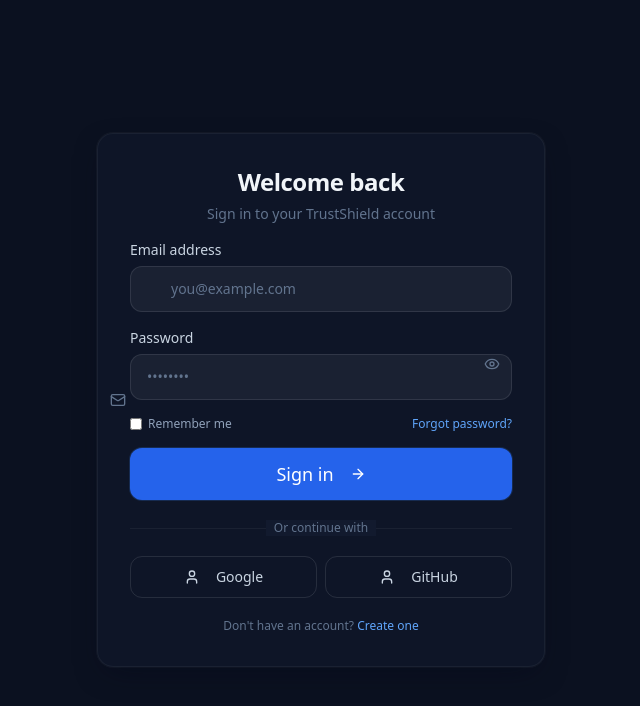
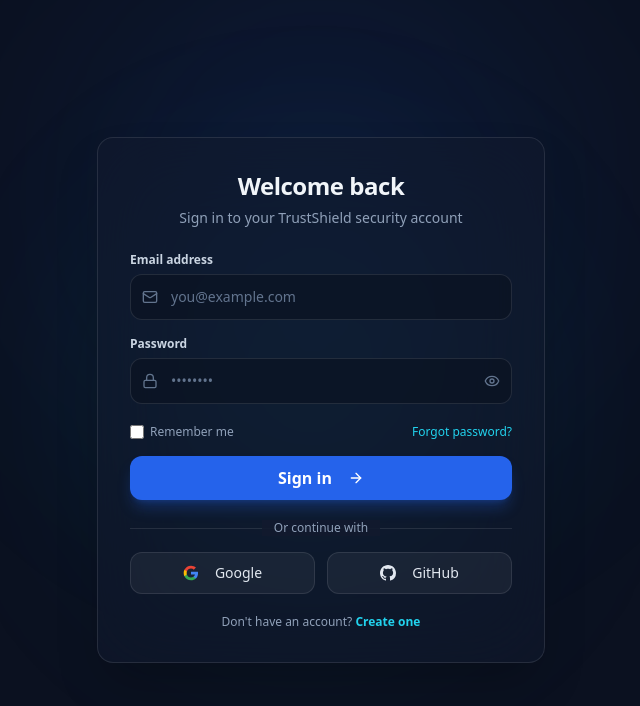
Before and after one commit to artlinger2331/ASPD-TrustShield, a React (Vite) app in the folder frontend/: page /login in a window 1280 px wide. Shown: the top 706 px of the page, without its empty margins (319-959 px from the left). Built offline with nearby package versions, Linux system fonts and the light colour scheme; no server answers.

Commit message:
Auto-sync: update frontend/src/pages/login.jsx

```diff
--- a/frontend/src/pages/login.jsx
+++ b/frontend/src/pages/login.jsx
@@ -1,19 +1,62 @@
-import { useState } from "react";
-import { Link, useNavigate } from "react-router-dom";
-import { Mail, Lock, Eye, EyeOff, ArrowRight, User } from "lucide-react";
+import { useState, useEffect } from "react";
+import { Link, useNavigate, useSearchParams } from "react-router-dom";
+import { Mail, Lock, Eye, EyeOff, ArrowRight } from "lucide-react";
 import { Button } from "@/components/ui/button";
 import { Card, CardHeader, CardTitle, CardDescription, CardContent } from "@/components/ui/card";
 import { Input, Label } from "@/components/ui/input";
 import { useAuth, useToast } from "@/hooks/useAuth";
 
+function GoogleIcon({ className = "w-4 h-4 mr-2" }) {
+  return (
+    <svg className={className} viewBox="0 0 24 24">
+      <path
+        fill="#4285F4"
+        d="M22.56 12.25c0-.78-.07-1.53-.2-2.25H12v4.26h5.92c-.26 1.37-1.04 2.53-2.21 3.31v2.77h3.57c2.08-1.92 3.28-4.74 3.28-8.09z"
+      />
+      <path
+        fill="#34A853"
+        d="M12 23c2.97 0 5.46-.98 7.28-2.66l-3.57-2.77c-.98.66-2.23 1.06-3.71 1.06-2.86 0-5.29-1.93-6.16-4.53H2.18v2.84C3.99 20.53 7.7 23 12 23z"
+      />
+      <path
+        fill="#FBBC05"
+        d="M5.84 14.09c-.22-.66-.35-1.36-.35-2.09s.13-1.43.35-2.09V7.06H2.18C1.43 8.55 1 10.22 1 12s.43 3.45 1.18 4.94l2.85-2.22.81-.63z"
+      />
+      <path
+        fill="#EA4335"
+        d="M12 5.38c1.62 0 3.06.56 4.21 1.64l3.15-3.15C17.45 2.09 14.97 1 12 1 7.7 1 3.99 3.47 2.18 7.06l3.66 2.84c.87-2.6 3.3-4.52 6.16-4.52z"
+      />
+    </svg>
+  );
+}
+
+function GitHubIcon({ className = "w-4 h-4 mr-2" }) {
+  return (
+    <svg className={className} fill="currentColor" viewBox="0 0 24 24">
+      <path d="M12 0C5.37 0 0 5.37 0 12c0 5.31 3.435 9.795 8.205 11.385.6.105.825-.255.825-.57 0-.285-.015-1.23-.015-2.235-3.015.555-3.795-.735-4.035-1.41-.135-.345-.72-1.41-1.23-1.695-.42-.225-1.02-.78-.015-.795.945-.015 1.62.87 1.845 1.23 1.08 1.815 2.805 1.305 3.495.99.105-.78.42-1.305.765-1.605-2.67-.3-5.46-1.335-5.46-5.925 0-1.305.465-2.385 1.23-3.225-.12-.3-.54-1.53.12-3.18 0 0 1.005-.315 3.3 1.23.96-.27 1.98-.405 3-.405s2.04.135 3 .405c2.295-1.56 3.3-1.23 3.3-1.23.66 1.65.24 2.88.12 3.18.765.84 1.23 1.905 1.23 3.225 0 4.605-2.805 5.625-5.475 5.925.435.375.81 1.095.81 2.22 0 1.605-.015 2.895-.015 3.3 0 .315.225.69.825.57A12.02 12.02 0 0024 12c0-6.63-5.37-12-12-12z" />
+    </svg>
+  );
+}
+
 export default function Login() {
   const { login } = useAuth();
   const { toast } = useToast();
   const navigate = useNavigate();
+  const [searchParams] = useSearchParams();
   const [showPassword, setShowPassword] = useState(false);
   const [loading, setLoading] = useState(false);
   const [email, setEmail] = useState("");
   const [password, setPassword] = useState("");
+
+  useEffect(() => {
+    const errorMsg = searchParams.get("error");
+    if (errorMsg) {
+      toast({
+        title: "Authentication Error",
+        description: decodeURIComponent(errorMsg),
+        type: "error",
+      });
+    }
+  }, [searchParams, toast]);
 
   const handleSubmit = async (e) => {
     e.preventDefault();
@@ -45,73 +88,108 @@ export default function Login() {
     }
   };
 
+  const handleOAuthLogin = (provider) => {
+    window.location.href = `http://localhost:8000/api/v1/auth/oauth/${provider}`;
+  };
+
   return (
-    <div className="min-h-screen flex items-center justify-center bg-navy-900 px-4">
-      <Card className="w-full max-w-md p-8">
-        <CardHeader className="text-center">
-          <CardTitle className="text-2xl font-bold text-slate-100">Welcome back</CardTitle>
-          <CardDescription>Sign in to your TrustShield account</CardDescription>
+    <div className="min-h-screen flex items-center justify-center bg-navy-900 px-4 relative overflow-hidden">
+      {/* Liquid background glow effect */}
+      <div className="absolute top-1/4 left-1/2 -translate-x-1/2 -translate-y-1/2 w-[500px] h-[500px] bg-blue-600/10 rounded-full blur-[120px] pointer-events-none" />
+      <div className="absolute bottom-1/4 left-1/3 w-[400px] h-[400px] bg-cyan-500/10 rounded-full blur-[100px] pointer-events-none" />
+
+      <Card className="w-full max-w-md p-8 relative z-10 glass border border-white/10 shadow-2xl backdrop-blur-2xl">
+        <CardHeader className="text-center pb-2">
+          <CardTitle className="text-2xl font-bold text-slate-100 tracking-tight">Welcome back</CardTitle>
+          <CardDescription className="text-slate-400 text-sm">Sign in to your TrustShield security account</CardDescription>
         </CardHeader>
-        <CardContent className="space-y-5">
+
+        <CardContent className="space-y-5 pt-4">
           <form onSubmit={handleSubmit} className="space-y-4">
-            <div>
-              <Label>Email address</Label>
+            <div className="relative">
+              <Label className="text-xs font-semibold text-slate-300">Email address</Label>
+              <div className="relative mt-1">
                 <Input
                   type="email"
                   placeholder="you@example.com"
                   value={email}
                   onChange={(e) => setEmail(e.target.value)}
-                className="pl-10"
+                  className="pl-10 bg-navy-900/60 border-white/10 text-white placeholder:text-slate-500 focus:border-cyan-400"
                 />
-              <Mail className="absolute left-3 top-1/2 -translate-y-1/2 w-4 h-4 text-slate-500" />
+                <Mail className="absolute left-3 top-1/2 -translate-y-1/2 w-4 h-4 text-slate-500 pointer-events-none" />
               </div>
+            </div>
+
             <div className="relative">
-              <Label>Password</Label>
+              <Label className="text-xs font-semibold text-slate-300">Password</Label>
+              <div className="relative mt-1">
                 <Input
                   type={showPassword ? "text" : "password"}
                   placeholder="••••••••"
                   value={password}
                   onChange={(e) => setPassword(e.target.value)}
+                  className="pl-10 pr-10 bg-navy-900/60 border-white/10 text-white placeholder:text-slate-500 focus:border-cyan-400"
                 />
+                <Lock className="absolute left-3 top-1/2 -translate-y-1/2 w-4 h-4 text-slate-500 pointer-events-none" />
                 <button
                   type="button"
                   onClick={() => setShowPassword(!showPassword)}
-                className="absolute right-3 top-1/2 -translate-y-1/2 text-slate-500 hover:text-white"
+                  className="absolute right-3 top-1/2 -translate-y-1/2 text-slate-500 hover:text-white transition-colors"
                   aria-label="Toggle password visibility"
                 >
                   {showPassword ? <EyeOff className="w-4 h-4" /> : <Eye className="w-4 h-4" />}
                 </button>
               </div>
-            <div className="flex items-center justify-between text-xs">
-              <label className="flex items-center gap-1.5 cursor-pointer text-slate-400 hover:text-white">
-                <input type="checkbox" className="w-3 h-3 rounded border-white/10 bg-white/5 text-blue-600" />
+            </div>
+
+            <div className="flex items-center justify-between text-xs pt-1">
+              <label className="flex items-center gap-1.5 cursor-pointer text-slate-400 hover:text-white transition-colors">
+                <input type="checkbox" className="w-3.5 h-3.5 rounded border-white/10 bg-white/5 text-blue-600 focus:ring-0" />
                 Remember me
               </label>
-              <Link to="/forgot-password" className="text-blue-400 hover:underline">Forgot password?</Link>
+              <Link to="/forgot-password" className="text-cyan-400 hover:text-cyan-300 transition-colors">
+                Forgot password?
+              </Link>
             </div>
-            <Button type="submit" loading={loading} className="w-full py-3 text-lg">
+
+            <Button type="submit" loading={loading} className="w-full py-2.5 text-base font-semibold bg-blue-600 hover:bg-blue-500 text-white shadow-lg shadow-blue-600/30 transition-all">
               Sign in <ArrowRight className="w-4 h-4 ml-2" />
             </Button>
           </form>
-          <div className="relative">
+
+          <div className="relative my-4">
             <div className="absolute inset-0 flex items-center">
-              <span className="w-full border-t border-white/5"></span>
+              <span className="w-full border-t border-white/10"></span>
             </div>
             <div className="relative flex justify-center text-xs">
-              <span className="px-2 bg-navy-800 text-slate-500">Or continue with</span>
+              <span className="px-3 bg-navy-800/90 text-slate-400 font-medium">Or continue with</span>
             </div>
           </div>
-          <div className="flex gap-2">
-            <Button variant="outline" className="flex-1">
-              <User className="w-4 h-4 mr-2" /> Google
+
+          <div className="flex gap-3">
+            <Button
+              type="button"
+              variant="outline"
+              onClick={() => handleOAuthLogin("google")}
+              className="flex-1 border-white/10 bg-white/5 hover:bg-white/10 text-slate-200 hover:text-white transition-all py-2.5 flex items-center justify-center font-medium"
+            >
+              <GoogleIcon className="w-4 h-4 mr-2" /> Google
             </Button>
-            <Button variant="outline" className="flex-1">
-              <User className="w-4 h-4 mr-2" /> GitHub
+            <Button
+              type="button"
+              variant="outline"
+              onClick={() => handleOAuthLogin("github")}
+              className="flex-1 border-white/10 bg-white/5 hover:bg-white/10 text-slate-200 hover:text-white transition-all py-2.5 flex items-center justify-center font-medium"
+            >
+              <GitHubIcon className="w-4 h-4 mr-2" /> GitHub
             </Button>
           </div>
-          <p className="text-center text-xs text-slate-500 mt-4">
+
+          <p className="text-center text-xs text-slate-400 mt-5">
             Don't have an account?{" "}
-            <Link to="/register" className="text-blue-400 font-medium hover:underline">Create one</Link>
+            <Link to="/register" className="text-cyan-400 font-semibold hover:text-cyan-300 hover:underline transition-colors">
+              Create one
+            </Link>
           </p>
         </CardContent>
       </Card>
```
Lines whose indentation alone changed are shown as unchanged.
